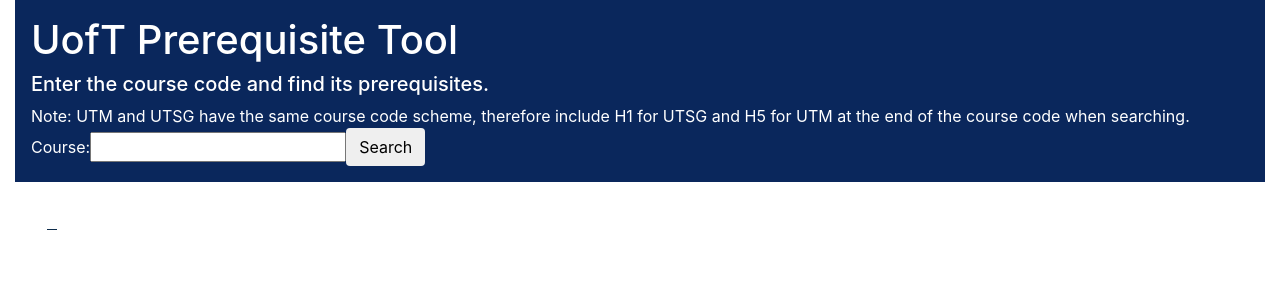
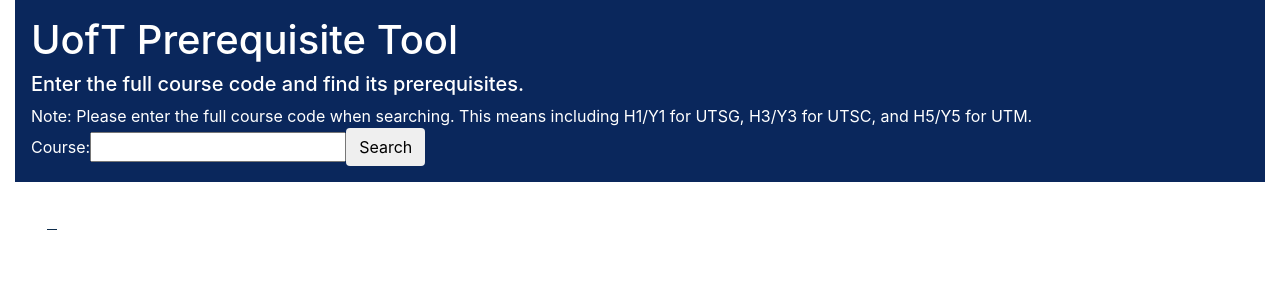
Before and after one commit to ranacenas/UofT-Pathway, a Django app: page / in a window 1280 px wide. Shown: the part 66-366 px from the top of the page. Run offline with Django 3.2, Linux system fonts and the light colour scheme; parts of the project's set-up code (start-up, migrations or seed data) failed here and were passed over; some libraries are stand-ins or nearby versions.

Commit message:
changed html

```diff
--- a/UofT/templates/UofT/UofTpreReq.html
+++ b/UofT/templates/UofT/UofTpreReq.html
@@ -127,7 +127,7 @@ flex: 1 0 auto;
                 </button>
                 <div class="dropdown-menu">
                     <h6 class="dropdown-header">About</h6>
-                    <p>This webapp was developed using Python and Django framework with Bootstrap. It utilises the Cobalt API. </p>
+                    <p>This webapp was developed using Python and Django framework with Bootstrap.</p>
                     <a href="https://cobalt.qas.im/"> Cobalt API Docs </a>
                 </div>
             </div>
@@ -137,11 +137,7 @@ flex: 1 0 auto;
                 </button>
                 <div class="dropdown-menu" style="width: 400px;" >
                     <h6 class="dropdown-header">Notes</h6>
-                    <p>Since this utilizes an API, the results may load slower depending on how many requests are made on the API and the amount of "layers" the course comes with. For example: a
-                            fourth year class with a lot of prerequisites will load slower than a fourth year course with only one prerequisite. If there are enough people using this, I will try to learn on how to self-host it or create a database to make things run faster</p>
-                    <p class="mb-0">
-                        If there are courses missing or fail to load, the API may not have that information, the course no longer exists or I just need to improve my code.
-                    </p>
+                    <p>I have now moved over to a database, therefore it should run much faster now. </p>
                 </div>
             </div>
             <div class="btn-group">
@@ -150,11 +146,10 @@ flex: 1 0 auto;
                 </button>
                 <div class="dropdown-menu" style="width: 400px;" >
                     <h6 class="dropdown-header">Current Issues</h6>
-                    <p>Currently, some 4th year level courses especially Rotman courses aren't responding very well therefore some prerequisites fail to load. In addition
-                        CSC423H5 is currently displaying incorrect prerequisites due to the API returning the initial prerequisites without the "CSC". Therefore the program searches and grabs the wrong course code</p>
+                    <p>The scraper did not scrape all of the courses available. In addition, my script was not able to fully import data into the database therefore approximately 5-10% of courses are missing. Working on a fix. </p>
 
                     <p class="mb-1">
-                    This tool so far is now limited to 4 "layers". The more layers there are the slower the site loads.
+                    This tool so far is now limited to 4 "layers".
                     </p>
                 </div>
             </div>
@@ -185,8 +180,8 @@ flex: 1 0 auto;
         <div class="media">
             <div class="media-body">
                 <h1> UofT Prerequisite Tool</h1>
-                <h5>Enter the course code and find its prerequisites.</h5>
-                <a>Note: UTM and UTSG have the same course code scheme, therefore include H1 for UTSG and H5 for UTM at the end of the course code when searching.</a>
+                <h5>Enter the full course code and find its prerequisites.</h5>
+                <a>Note: Please enter the full course code when searching. This means including H1/Y1 for UTSG, H3/Y3 for UTSC, and H5/Y5 for UTM.</a>
 
                 <form class="form-inline" method="GET">
                     <div class="form-group">
```
